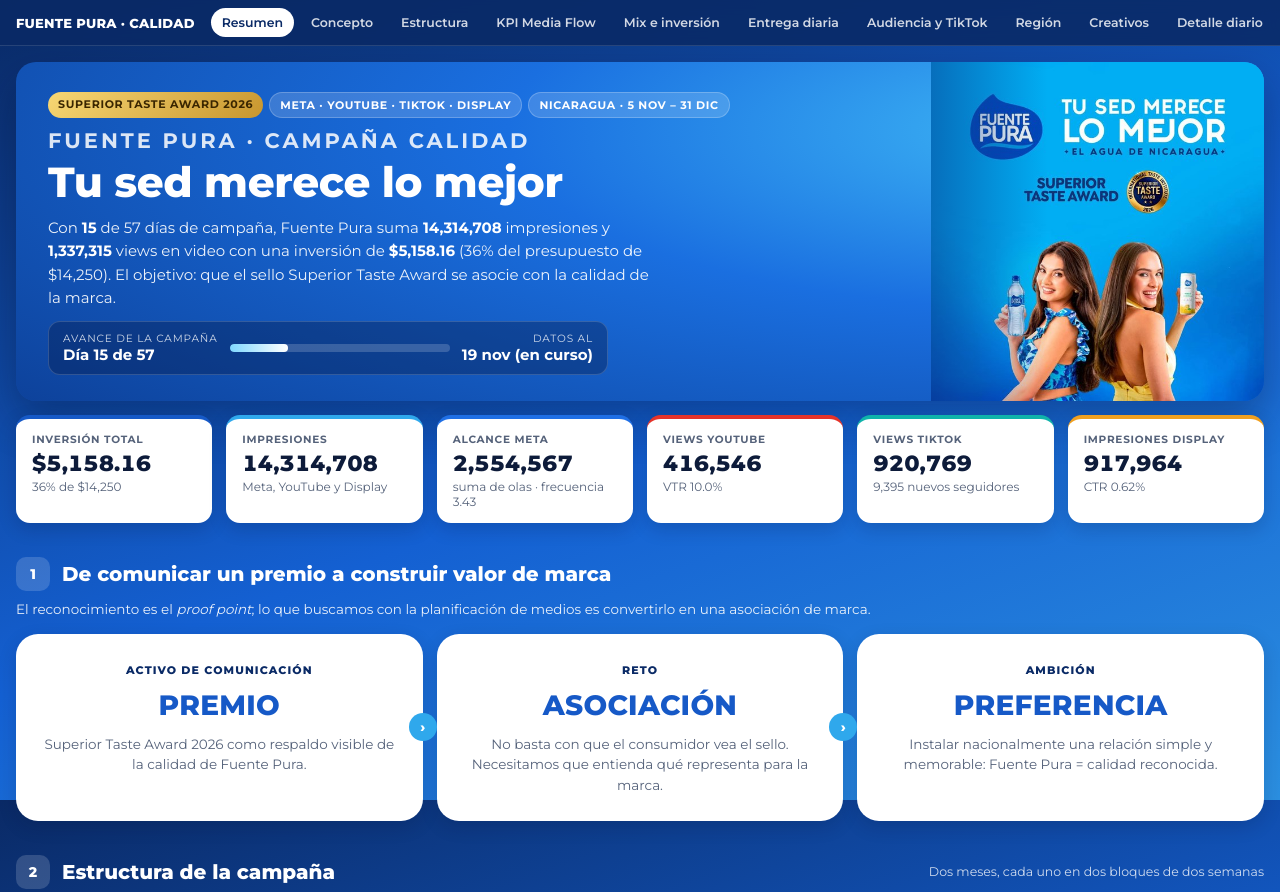
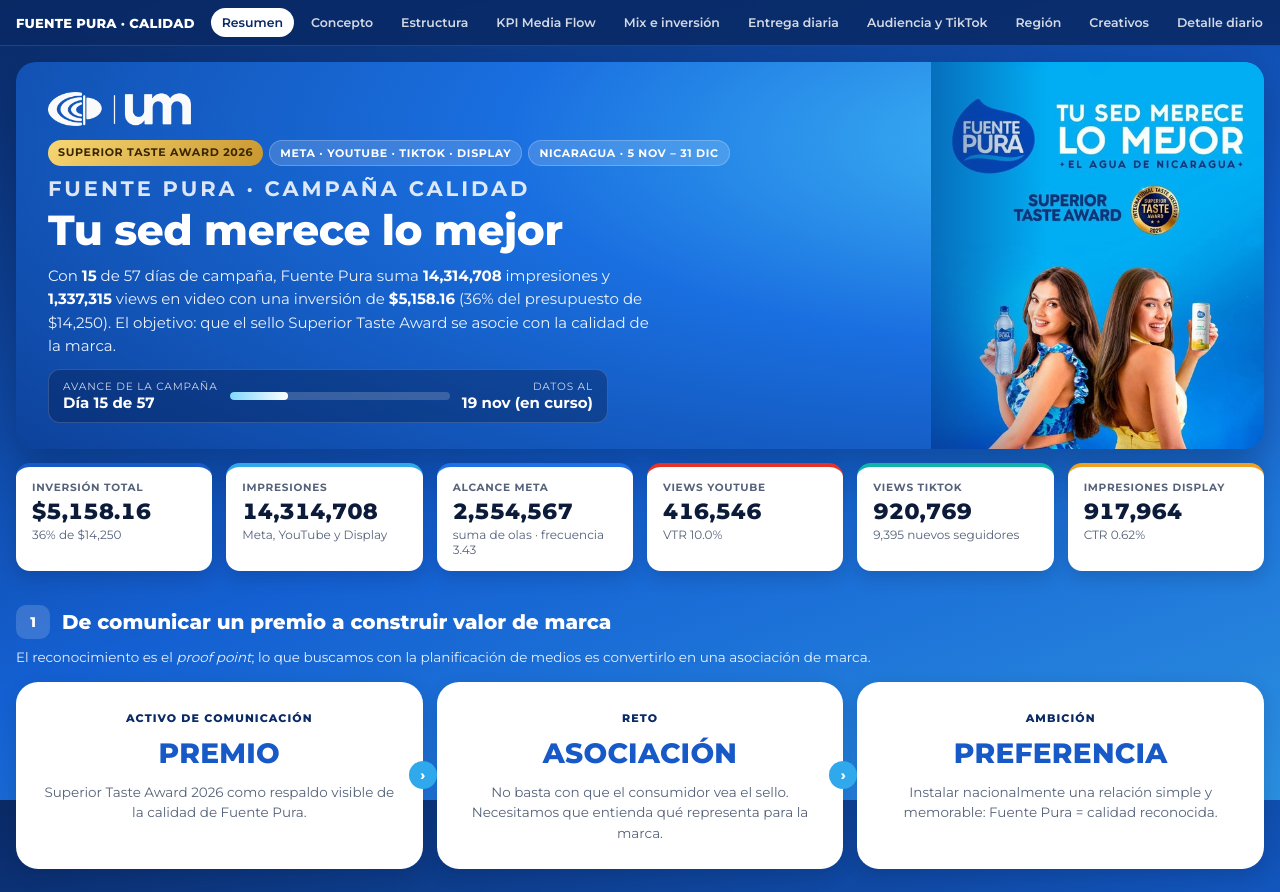
Before and after one commit to mediosdigitalescccp-a11y/Fuente-Pura---Calidad, a plain HTML site: page index.html in a window 1280 px wide. Shown: the top 892 px of the page. Drawn offline with Linux system fonts and the light colour scheme.

Commit message:
Encabezado: logo CCCP | UM en la esquina superior izquierda
Co-Authored-By: Claude Opus 5.5 <noreply@anthropic.com>
Claude-Session: https://claude.ai/code/session_019pA5Zqjcv9UHiFLvUhgKgB

```diff
--- a/index.html
+++ b/index.html
@@ -50,6 +50,7 @@ h1, h2, h3 { margin: 0; }
 .hero { margin-top: 16px; border-radius: 20px; overflow: hidden; display: grid; grid-template-columns: minmax(0, 1fr) clamp(260px, 26vw, 360px);
   background: radial-gradient(120% 140% at 85% 20%, #3db6f5 0%, #1a6fe0 38%, #0b3a8f 100%); color: #fff; box-shadow: 0 18px 40px rgba(3, 18, 52, .35); }
 .hero-txt { padding: 30px 32px 26px; display: flex; flex-direction: column; gap: 12px; }
+.hero-logo { display: block; height: 34px; width: auto; align-self: flex-start; margin-bottom: 2px; }
 .hero-tags { display: flex; flex-wrap: wrap; gap: 6px; }
 .tag { font-size: 11px; font-weight: 700; letter-spacing: .06em; text-transform: uppercase; padding: 5px 10px; border-radius: 999px; background: rgba(255,255,255,.16); border: 1px solid rgba(255,255,255,.22); }
 .tag.gold { background: linear-gradient(135deg, #f7d774, #c8962e); color: #3a2600; border: 0; }
@@ -385,6 +386,7 @@ details.notes ul { line-height: 1.6; padding-left: 18px; }
 <main class="wrap">
   <header class="hero" id="resumen">
     <div class="hero-txt">
+      <img class="hero-logo" src="img/logo_cccp_um.png" alt="CCCP | UM">
       <div class="hero-tags">
         <span class="tag gold">Superior Taste Award 2026</span>
         <span class="tag">Meta · YouTube · TikTok · Display</span>
```
Also changed, not shown: img/logo_cccp_um.png (added).
